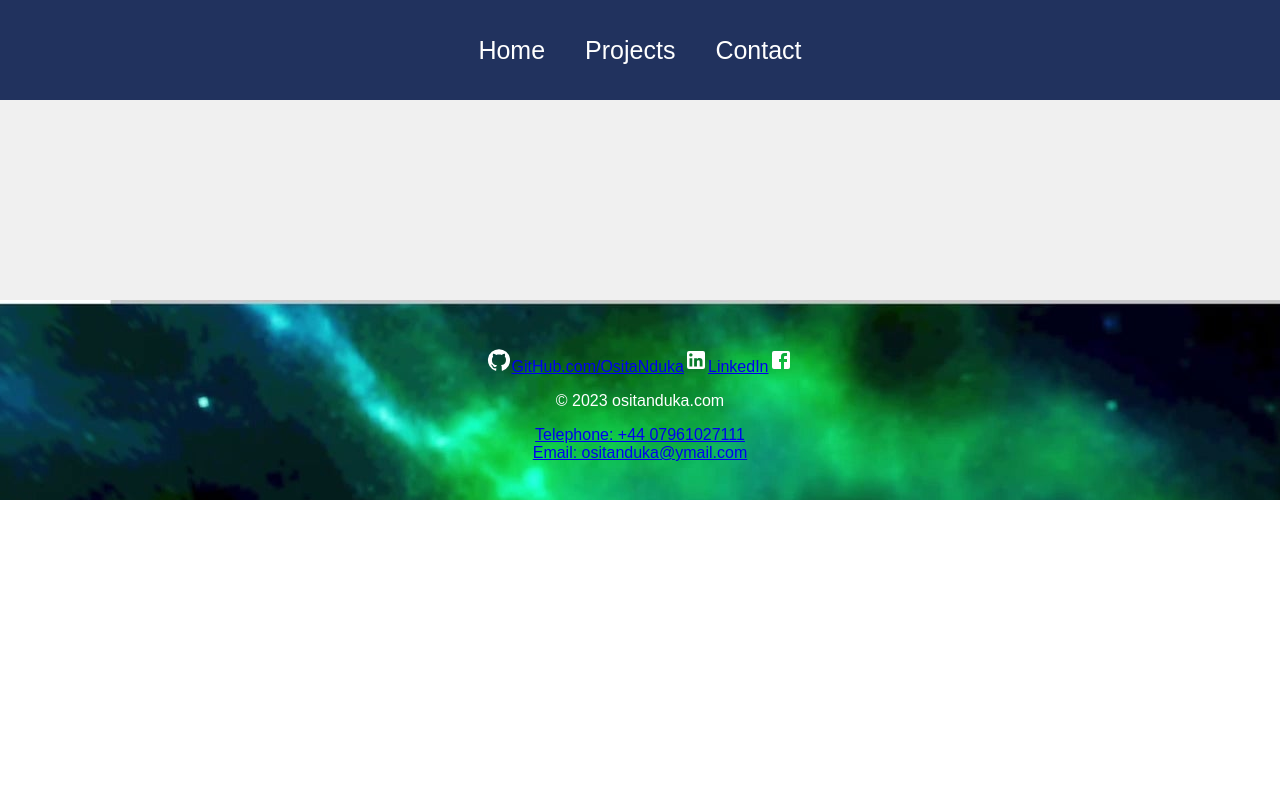
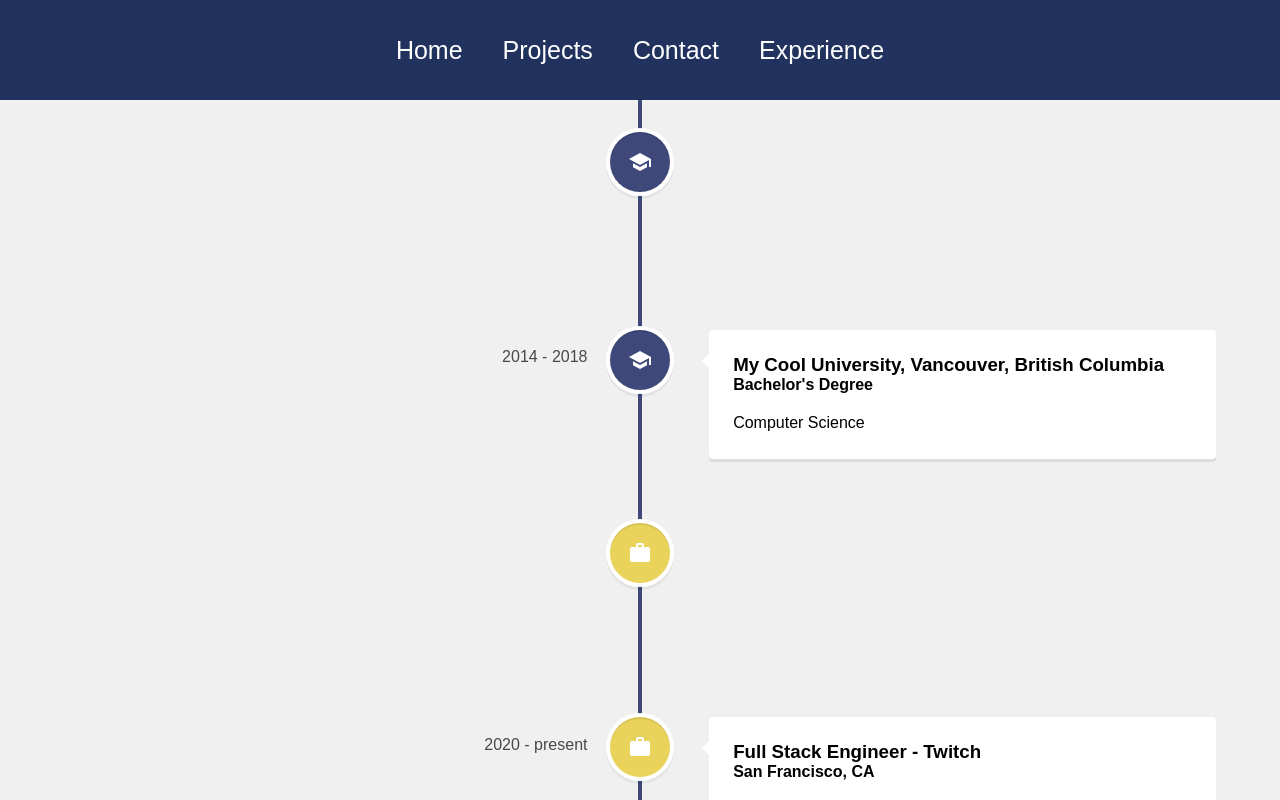
Before and after one commit to OsitaNduka/react-portfolio, a React (Create React App) app: page /experience in a window 1280 px wide. Shown: the top 800 px of the page. Built offline with nearby package versions, Linux system fonts and the light colour scheme.

Commit message:
added experience.js

```diff
--- a/src/App.js
+++ b/src/App.js
@@ -4,6 +4,7 @@ import { BrowserRouter as Router, Routes, Route } from "react-router-dom";
 import Home from './pages/Home';
 import Projects from './pages/Projects';
 import Contact from './pages/Contact';
+import Experience from './pages/Experience';
 import Navbar from './components/Navbar';
 import Footer from './components/Footer';
 import ProjectDisplay from './pages/ProjectDisplay';
@@ -21,6 +22,7 @@ function App() {
         <Route path="/contact" element={<Contact />} />
         <Route path="/projects" element={<Projects />} />
         <Route path='/project/:id'element={<ProjectDisplay />} />
+        <Route path="/experience" element={<Experience />} />
         </Routes>
         <Footer />
       </Router>
--- a/src/components/Navbar.js
+++ b/src/components/Navbar.js
@@ -27,6 +27,7 @@ function Navbar () {
             <Link to='/'>Home</Link>
             <Link to='/projects'>Projects</Link>
             <Link to='/contact'>Contact</Link>
+            <Link to="/experience"> Experience </Link>
             </div>
         </div>
   );
--- /dev/null
+++ b/src/pages/Experience.js
@@ -0,0 +1,78 @@
+import React from "react";
+import {
+  VerticalTimeline,
+  VerticalTimelineElement,
+} from "react-vertical-timeline-component";
+import "react-vertical-timeline-component/style.min.css";
+import SchoolIcon from "@material-ui/icons/School";
+import WorkIcon from "@material-ui/icons/Work";
+
+function Experience() {
+  return (
+    <div className="experience">
+      <VerticalTimeline lineColor="#3e497a">
+        <VerticalTimelineElement
+          className="vertical-timeline-element--education"
+          date="2010 - 2014"
+          iconStyle={{ background: "#3e497a", color: "#fff" }}
+          icon={<SchoolIcon />}
+        >
+          <h3 className="vertical-timeline-element-title">
+            My Random High School, Random Place, Random State
+          </h3>
+          <p> High School Diploma</p>
+        </VerticalTimelineElement>
+        <VerticalTimelineElement
+          className="vertical-timeline-element--education"
+          date="2014 - 2018"
+          iconStyle={{ background: "#3e497a", color: "#fff" }}
+          icon={<SchoolIcon />}
+        >
+          <h3 className="vertical-timeline-element-title">
+            My Cool University, Vancouver, British Columbia
+          </h3>
+
+          <h4 className="vertical-timeline-element-subtitle">
+            Bachelor's Degree
+          </h4>
+
+          <p> Computer Science</p>
+        </VerticalTimelineElement>
+        <VerticalTimelineElement
+          className="vertical-timeline-element--work"
+          date="2018 - 2020"
+          iconStyle={{ background: "#e9d35b", color: "#fff" }}
+          icon={<WorkIcon />}
+        >
+          <h3 className="vertical-timeline-element-title">
+            Back End Engineer - Google
+          </h3>
+          <h4 className="vertical-timeline-element-subtitle">
+            San Francisco, CA
+          </h4>
+          <p>Developed the backend infrastructure for 3 projects.</p>
+        </VerticalTimelineElement>
+
+        <VerticalTimelineElement
+          className="vertical-timeline-element--work"
+          date="2020 - present"
+          iconStyle={{ background: "#e9d35b", color: "#fff" }}
+          icon={<WorkIcon />}
+        >
+          <h3 className="vertical-timeline-element-title">
+            Full Stack Engineer - Twitch
+          </h3>
+          <h4 className="vertical-timeline-element-subtitle">
+            San Francisco, CA
+          </h4>
+          <p>
+            Helped the team launch 2 major features by working both in the front
+            end and back end.
+          </p>
+        </VerticalTimelineElement>
+      </VerticalTimeline>
+    </div>
+  );
+}
+
+export default Experience;
```
